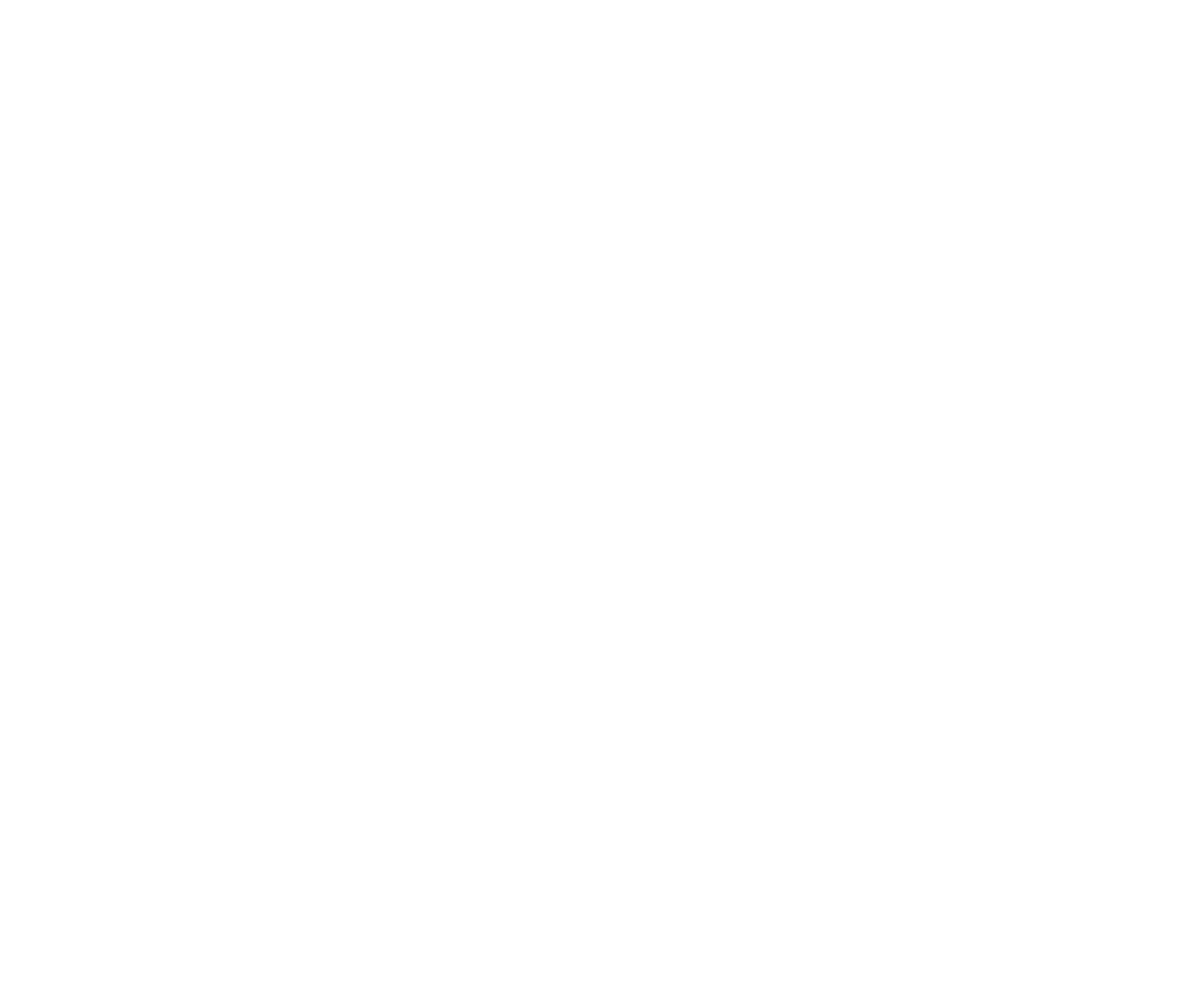
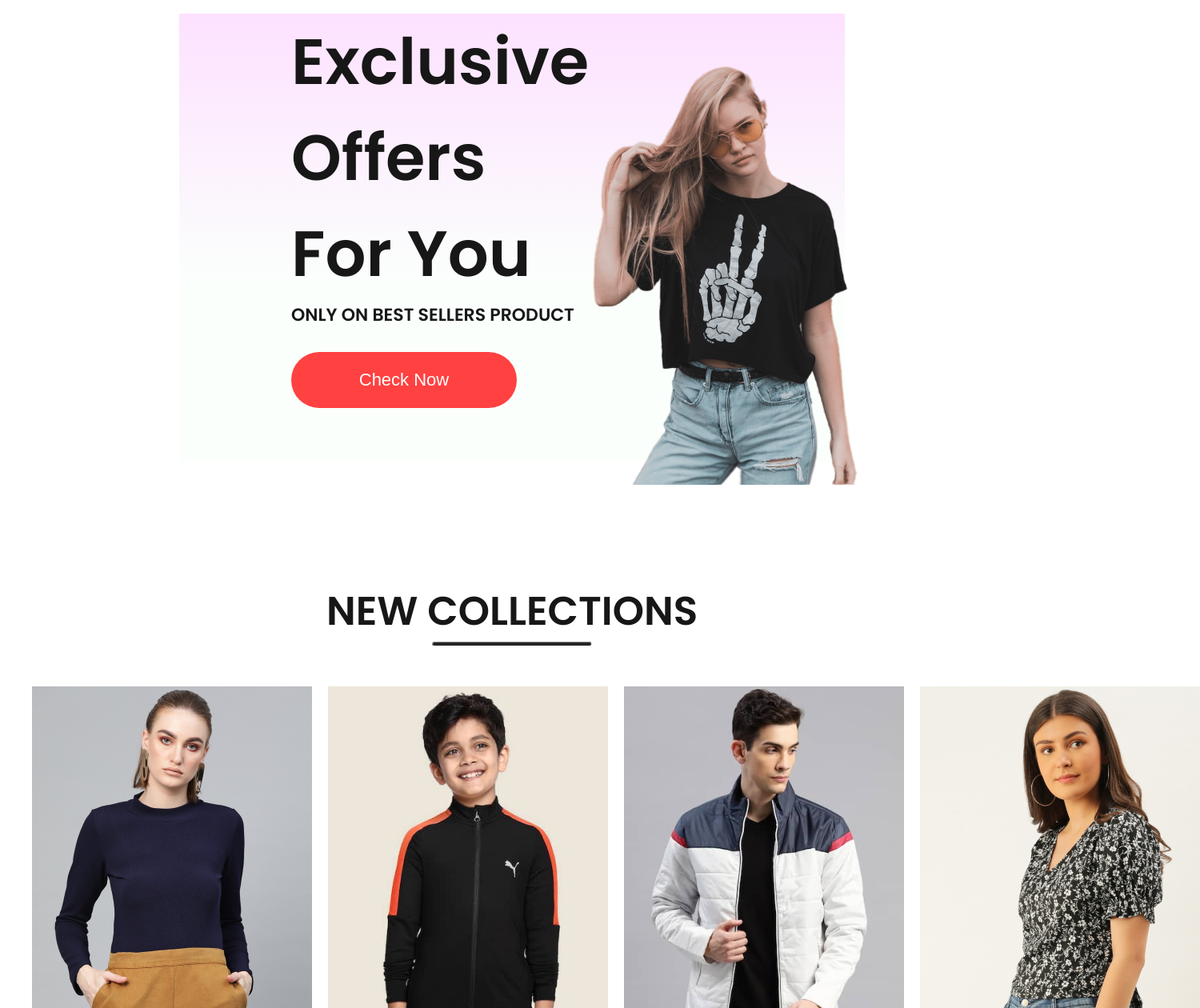
Before and after one commit to networksismServices/E-commerce-Site, a React (Vite) app in the folder frontend/: page / in a window 1280 px wide. Shown: the part 1600-2860 px from the top of the page at 80% size, 1500 px wide, since content can reach past the window. Before the commit the page ends 1617 px from the top, so only its background shows below. Built offline with nearby package versions, Linux system fonts and the light colour scheme.

Commit message:
feat: Completed New Collections section and Offers section

```diff
--- /dev/null
+++ b/frontend/src/Components/NewCollections/NewCollections.css
@@ -0,0 +1,33 @@
+/* .new-collections{
+  display:flex;
+  flex-direction:column;
+  align-items: center;
+  gap:10px;
+  height:90vh;
+} */
+
+.new-collections h1{
+  color:#171717;
+  font-size:50px;
+  font-weight:600;
+  text-align:center;
+}
+.new-collections hr{
+  width:200px;
+  height:6px;
+  border-radius: 10px;
+  background-color: #252525;
+
+  margin:0 auto;
+}
+
+.collections{
+  margin:50px 40px;
+margin-top:50px;
+  display:grid;
+  grid-template-columns: repeat(4,1fr);
+  gap:20px;
+  /* justify-content:center;
+  align-items: center; */
+
+}
--- /dev/null
+++ b/frontend/src/Components/NewCollections/NewCollections.jsx
@@ -0,0 +1,23 @@
+import React from 'react'
+import './NewCollections.css'
+import new_collection from '../Assets/new_collections'
+import Item from '../Items/Item'
+
+const NewCollections = () => {
+  return (
+    <div className='new-collections'>
+      <h1>NEW COLLECTIONS</h1>
+      <hr/>
+      <div className="collections">
+        {
+          new_collection.map((item,i)=>{
+            return(<Item key={i} id={item.id} name={item.name} image={item.image} new_price={item.new_price} old_price={item.old_price}/>)
+          })
+        }
+
+      </div>
+    </div>
+  )
+}
+
+export default NewCollections
--- /dev/null
+++ b/frontend/src/Components/Offer/Offer.css
@@ -0,0 +1,50 @@
+.offers{
+  width:65%;
+  height:70vh;
+  display:flex;
+  margin:auto;
+  padding:0px 140px;
+  margin-bottom:150px;
+  background:linear-gradient(180deg,#fde1ff 0%,#e1ffea22 60%)
+
+}
+.offer-left{
+  flex:1;
+  display:flex;
+  flex-direction:column;
+  justify-content:center;
+}
+
+.offers-left h1{
+  color:#171717;
+  font-size:80px;
+  font-weight:600;
+}
+.offers-left p{
+  color:#171717;
+  font-size:22px;
+  font-weight:600;
+
+}
+
+.offers-left button{
+  width:282px;
+  height:70px;
+  border-radius:75px;
+  background-color: #ff4141;
+  border:none;
+  color:white;
+  font-size:22px;
+  font-weight:500;
+margin-top:30px;
+cursor:pointer;
+}
+.offers-right{
+  flex:1;
+  display:flex;
+  align-items:center;
+  justify-content:flex-end;
+  padding-top:70px;
+
+
+}
--- /dev/null
+++ b/frontend/src/Components/Offer/Offer.jsx
@@ -0,0 +1,20 @@
+import React from 'react'
+import './Offer.css'
+import exclusive_image from '../Assets/exclusive_image.png'
+const Offer = () => {
+  return (
+    <div className="offers">
+      <div className="offers-left">
+        <h1>Exclusive</h1>
+        <h1>Offers For You</h1>
+        <p>ONLY ON BEST SELLERS PRODUCT</p>
+        <button>Check Now</button>
+      </div>
+      <div className="offers-right">
+        <img src={exclusive_image} alt="" />
+      </div>
+    </div>
+  )
+}
+
+export default Offer
--- a/frontend/src/Pages/Shop.jsx
+++ b/frontend/src/Pages/Shop.jsx
@@ -1,12 +1,18 @@
 import React from 'react'
 import Hero from '../Components/Hero/Hero'
 import Popular from '../Components/Popular/Popular'
+import Offer from '../Components/Offer/Offer'
+import NewCollections from '../Components/NewCollections/NewCollections'
+import Newsletter from '../Components/Newsletter/Newsletter'
 
 const Shop = () => {
   return (
     <div>
       <Hero/>
       <Popular/>
+      <Offer/>
+      <NewCollections/>
+      {/* <Newsletter/> */}
     </div>
   )
 }
```
